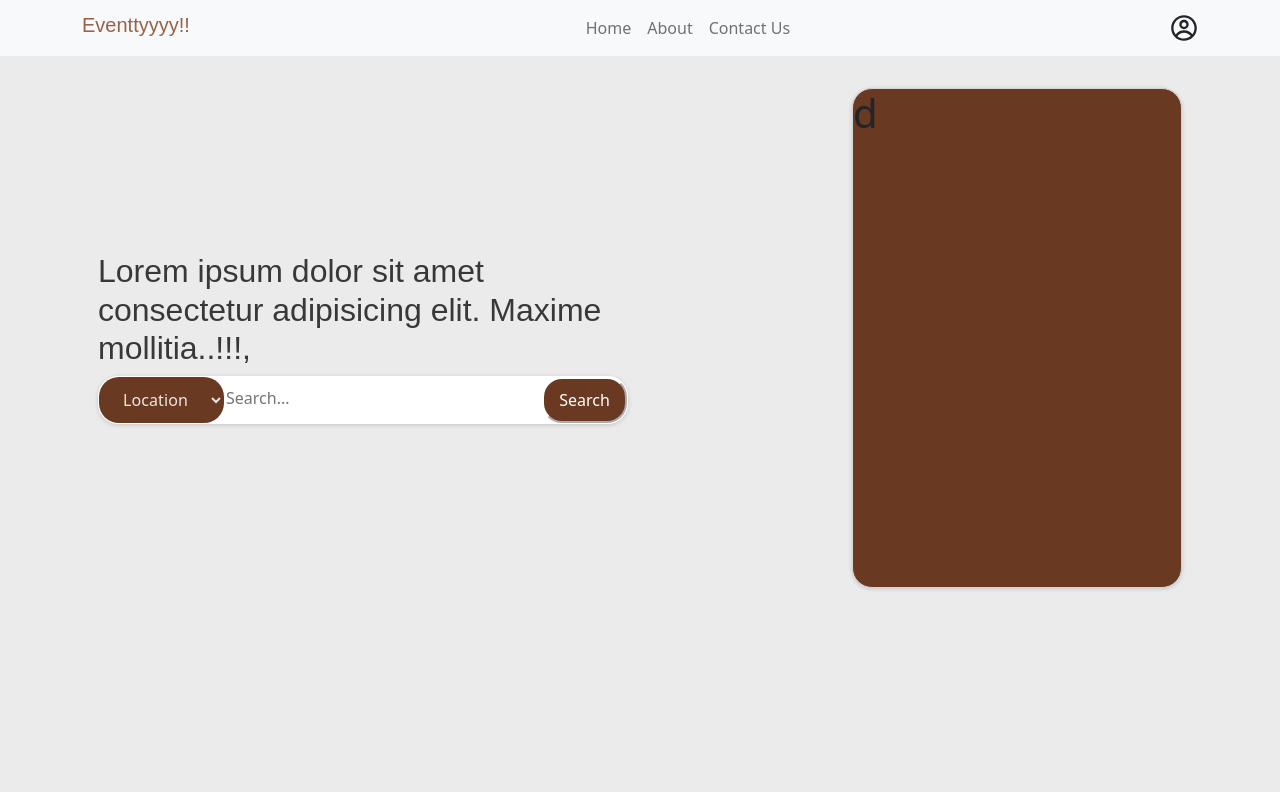
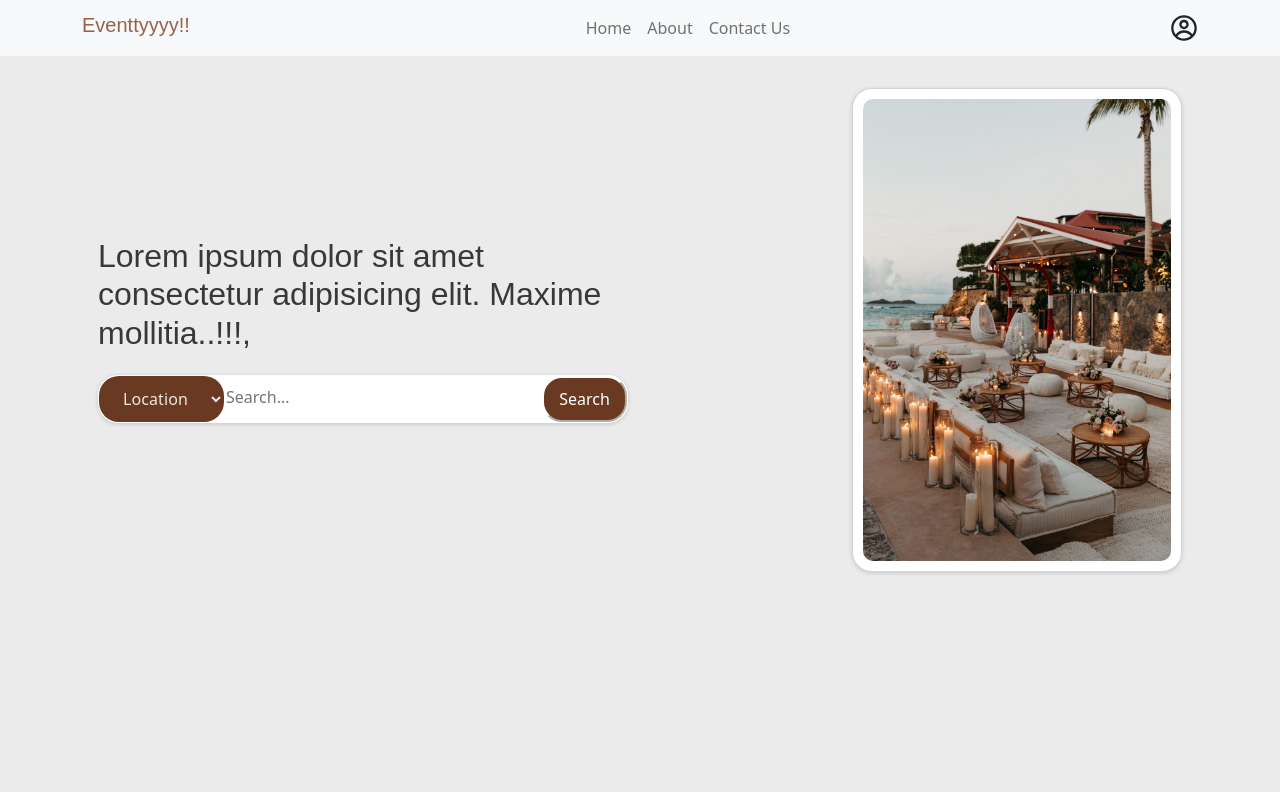
Before and after one commit to anwarjunaidkm/event-management, a React (Create React App) app: page / in a window 1280 px wide. Shown: the top 800 px of the page. Built offline with nearby package versions, Linux system fonts and the light colour scheme.

Commit message:
banner some change white border -imgae added

```diff
--- a/src/App.css
+++ b/src/App.css
@@ -57,9 +57,19 @@ select:focus-visible {
 
 .banner{
   background-color: rgb(213 213 213 / 48%);
+  /* background: linear-gradient(to right, rgba(255,255,255,0) 20%,
+              rgba(255,255,255,1)),url(./components/image/c2.png) ; */
   /* background-image: linear-gradient(to right, #578777, #f0a6aa); */
 
 
+
+}
+.banner-cover{
+  object-fit: cover;
+  min-height: 50%;
+  max-width:100%;
+  padding: 10px;
+  border-radius: 20px;
 
 }
 .banner-body{
@@ -68,8 +78,9 @@ select:focus-visible {
 
 }
 .right-card{
-  background-color:var(--primary-coffie)  !important;
-  min-height: 500px  !important;
+  background-color:white  !important;
+  /* background-color:var(--primary-coffie)  !important;  for bagcord whitw */
+  /* min-height: 500px  !important; --for banner card height*/
   width: 330px  !important;
   border-radius: 50px  !important;
   border-color:rgb(213, 213, 213)  !important;
@@ -79,6 +90,7 @@ select:focus-visible {
 .banner-text{
   color: #000000c2;
   font: caption;
+  padding-bottom: 15px;
 
 
 
--- a/src/components/banner/Banner.js
+++ b/src/components/banner/Banner.js
@@ -2,6 +2,7 @@ import React from 'react'
 import { Card, TabContainer } from 'react-bootstrap'
 import { Container } from 'react-bootstrap'
 import { Col, Row } from 'reactstrap';
+import { c1, c2, c3 } from '../image/image';
 
 function Banner() {
   return (
@@ -54,8 +55,33 @@ function Banner() {
               md={6}
               className="d-flex justify-content-md-end align-items-center"
             >
+
               <Card className="right-card ">
-                <h1>d</h1>
+{/* ---------------gridview-------------- */}
+                {/* <Row>
+                    <Col>
+                    <img className='banner-cover' src={c2} alt="" />
+                    </Col>
+                    <Col>
+                        <h1>2</h1>
+                    </Col>
+
+                </Row>
+                <Row>
+                    <Col>
+                        <h1>3</h1>
+                    </Col>
+                    <Col>
+                    <img className='banner-cover' src={c2} alt="" />
+                    </Col>
+
+                </Row> */}
+{/* ---------------end gridview-------------- */}
+
+
+                <div>
+                    <img className='banner-cover' src={c2} alt="" />
+                </div>
               </Card>
             </Col>
           </Row>
```
